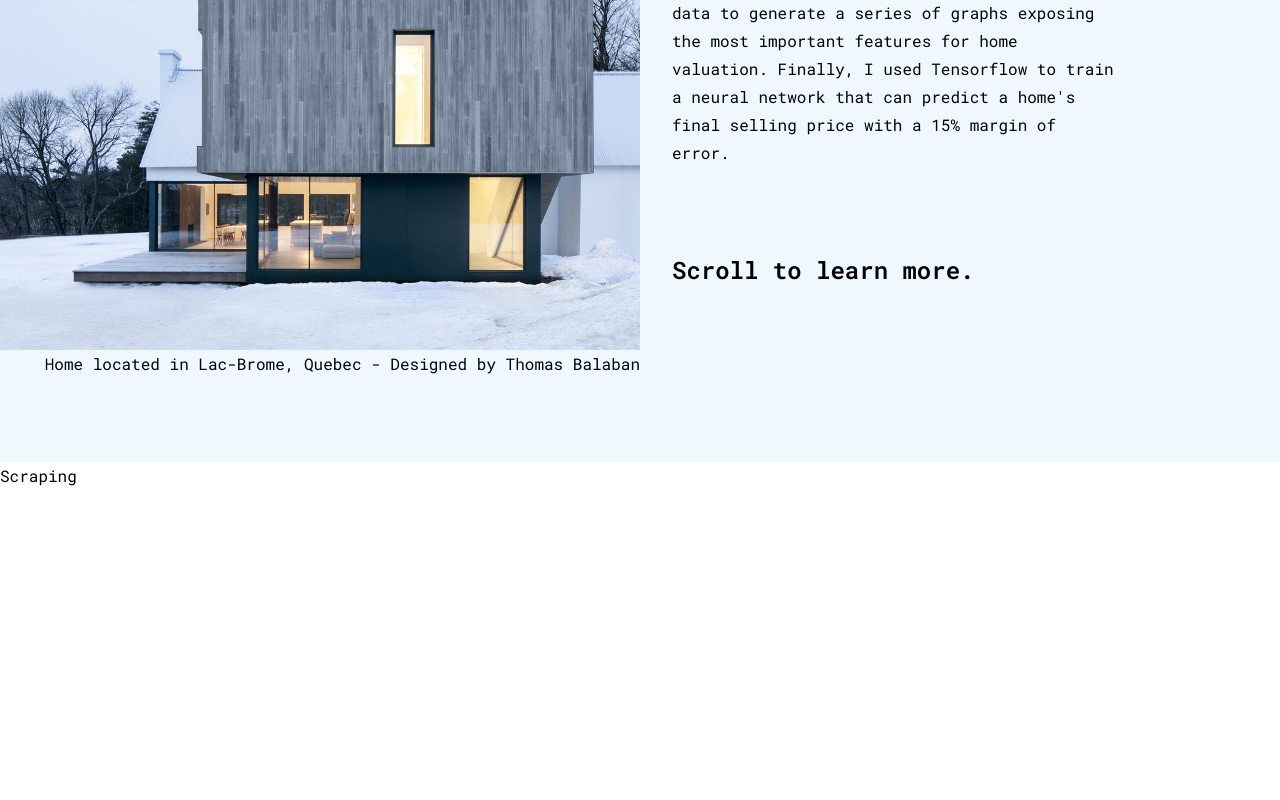
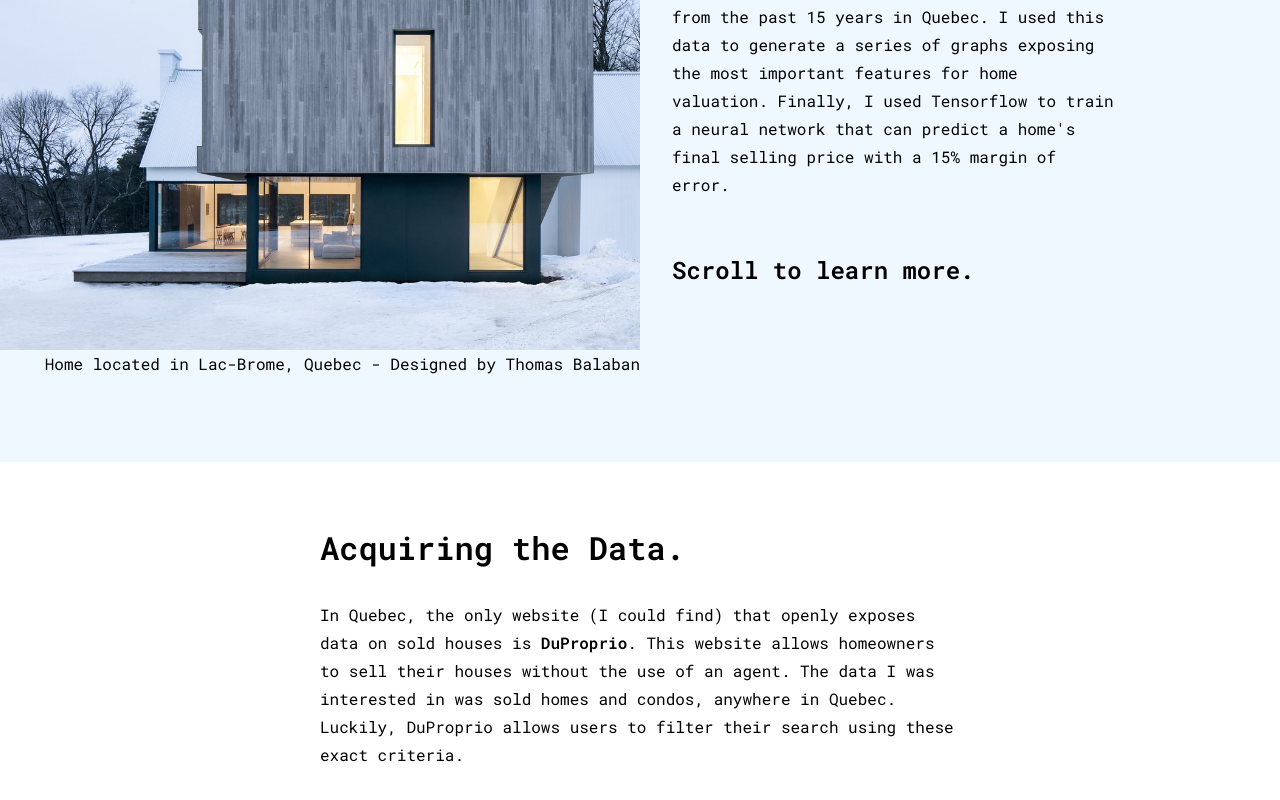
Before and after one commit to simkass/quebec-real-estate-app, a React (Create React App) app: page / in a window 1280 px wide. Shown: the part 338-1138 px from the top of the page. Before the commit the page ends 828 px from the top, so only its background shows below. Built offline with nearby package versions, Linux system fonts and the light colour scheme; the HTML template or start-up script is replaced by a standard one.

Commit message:
Scraping page, first paragraph

```diff
--- a/src/index.scss
+++ b/src/index.scss
@@ -17,6 +17,12 @@ code {
 a {
   text-decoration: none;
   color: black;
+  font-weight: bold;
+  transition-duration: 250ms;
+}
+
+a:hover {
+  color: rgb(97, 97, 97);
 }
 
 p {
--- a/src/pages/home/home.styles.scss
+++ b/src/pages/home/home.styles.scss
@@ -3,7 +3,7 @@
   width: 100%;
   display: flex;
   align-items: center;
-  background-color: aliceblue;
+  background-color: #f0f8ff;
 }
 
 .home {
--- a/src/pages/scraping/scraping.component.jsx
+++ b/src/pages/scraping/scraping.component.jsx
@@ -1,5 +1,21 @@
+import "./scraping.styles.scss";
+
 const Scraping = () => {
-    return <p>Scraping</p>
+  return (
+    <div className="Scraping">
+      <div className="scraping">
+        <h1>Acquiring the Data.</h1>
+        <p>
+          In Quebec, the only website (I could find) that openly exposes data on
+          sold houses is <a href="https://duproprio.com/en">DuProprio</a>. This
+          website allows homeowners to sell their houses without the use of an
+          agent. The data I was interested in was sold homes and condos,
+          anywhere in Quebec. Luckily, DuProprio allows users to filter their
+          search using these exact criteria.
+        </p>
+      </div>
+    </div>
+  );
 };
 
 export default Scraping;
--- a/src/pages/scraping/scraping.styles.scss
+++ b/src/pages/scraping/scraping.styles.scss
@@ -0,0 +1,17 @@
+.Scraping {
+    height: 1000px;
+    width: 100%;
+    display: flex;
+    justify-content: center;
+    background: rgb(255,255,255);
+    // background: linear-gradient(0deg, rgba(255,255,255,1) 0%, rgba(255,255,255,1) 57%, rgba(240,248,255,1) 100%);
+}
+
+.scraping {
+    width: 60%;
+    padding: 4rem;
+}
+
+h1 {
+    margin-bottom: 2rem
+}
```
Also changed, not shown: src/components/image/image.component.jsx (added), src/components/image/image.styles.scss (added).
